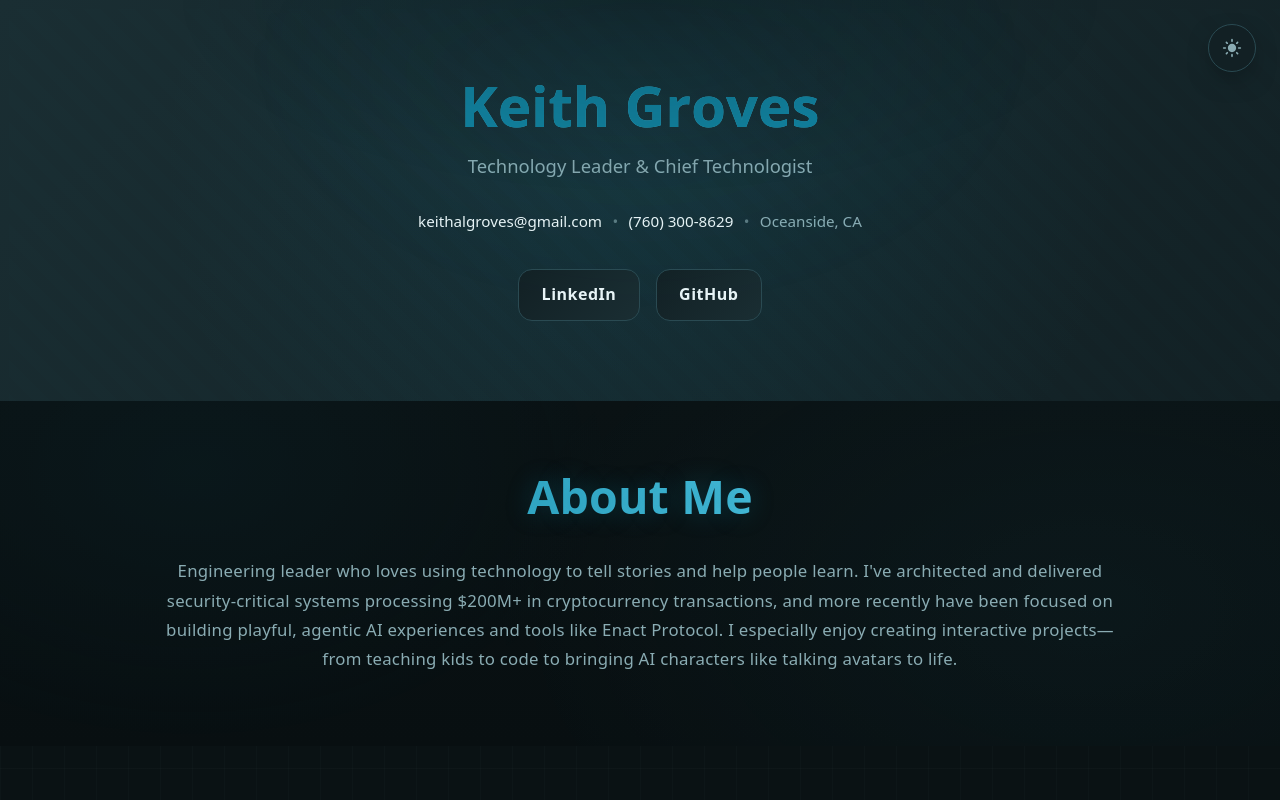
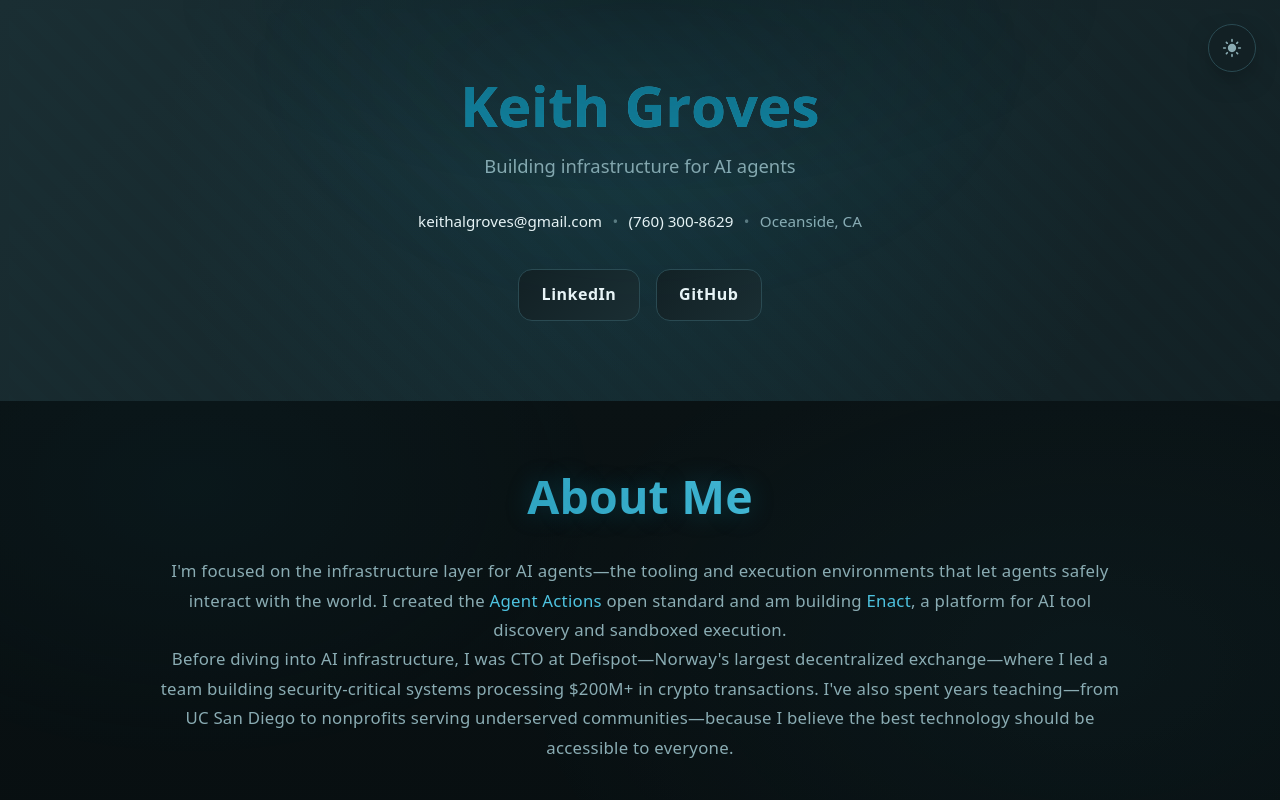
Before and after one commit to keithagroves/portfolio, a React (Vite) app: page / in a window 1280 px wide. Shown: the top 800 px of the page. Built offline with nearby package versions, Linux system fonts and the light colour scheme.

Commit message:
update header

```diff
--- a/src/components/About.tsx
+++ b/src/components/About.tsx
@@ -9,12 +9,19 @@
       <div className="container">
         <h2 className={`fade-in-up ${isVisible ? 'visible' : ''}`}>About Me</h2>
         <p className={`about-text fade-in-up ${isVisible ? 'visible' : ''} stagger-1`}>
-          Engineering leader who loves using technology to tell stories and help people learn.
-          I&apos;ve architected and delivered security-critical systems processing $200M+ in
-          cryptocurrency transactions, and more recently have been focused on building playful,
-          agentic AI experiences and tools like Enact Protocol. I especially enjoy creating
-          interactive projects&mdash;from teaching kids to code to bringing AI characters like
-          talking avatars to life.
+          I&apos;m focused on the infrastructure layer for AI agents&mdash;the tooling
+          and execution environments that let agents safely interact with the world.
+          I created the <a href="https://agentactions.xyz" target="_blank" rel="noopener noreferrer">Agent Actions</a> open
+          standard and am building <a href="https://enact.tools" target="_blank" rel="noopener noreferrer">Enact</a>,
+          a platform for AI tool discovery and sandboxed execution.
+        </p>
+        <p className={`about-text fade-in-up ${isVisible ? 'visible' : ''} stagger-2`}>
+          Before diving into AI infrastructure, I was CTO at Defispot&mdash;Norway&apos;s largest
+          decentralized exchange&mdash;where I led a team building security-critical systems
+          processing $200M+ in crypto transactions.
+          I&apos;ve also spent years teaching&mdash;from UC San Diego to nonprofits serving
+          underserved communities&mdash;because I believe the best technology should be
+          accessible to everyone.
         </p>
       </div>
     </section>
--- a/src/components/Header.tsx
+++ b/src/components/Header.tsx
@@ -21,7 +21,7 @@
     <header className="header">
       <div className="header-content">
         <Name />
-        <p className="tagline">Technology Leader & Chief Technologist</p>
+        <p className="tagline">Building infrastructure for AI agents</p>
         <div className="contact-info">
           <a href="mailto:keithalgroves@gmail.com">keithalgroves@gmail.com</a>
           <span className="separator">•</span>
```
